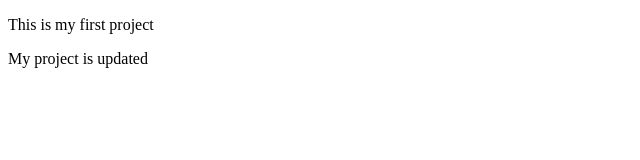
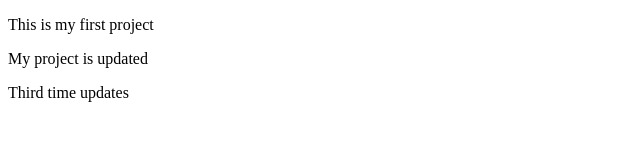
Before and after one commit to Thasleema786/Git_Begum, a plain HTML site: page index.html in a window 1280 px wide. Shown: the whole page, without its empty margins (0-640 px from the left). Drawn offline with Linux system fonts and the light colour scheme.

Commit message:
Third updates

```diff
--- a/index.html
+++ b/index.html
@@ -8,5 +8,6 @@
 <body>
     <p>This is my first project</p>
     <p>My project is updated</p>
+    <p>Third time updates</p>
 </body>
 </html>
```
